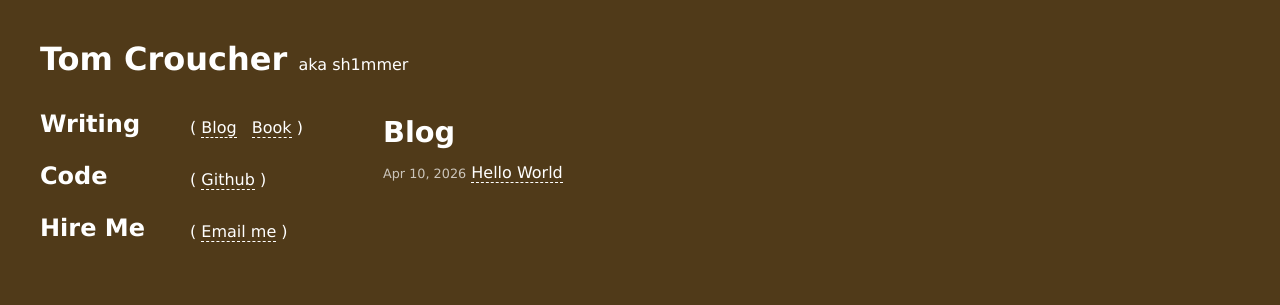
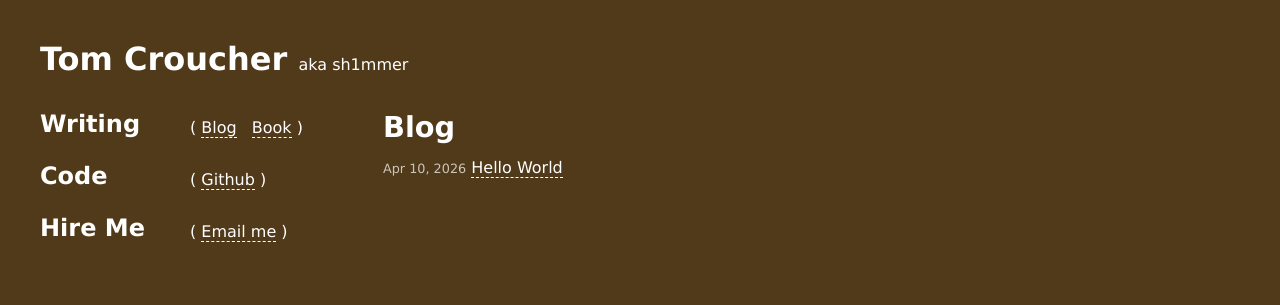
Before and after one commit to sh1mmer/sh1mmer.github.io, a Jekyll site: the page built from blog/index.html, in a window 1280 px wide. Shown: the top 305 px of the page. Built offline with Jekyll 4.4.1, drawn with Linux system fonts in a browser that asks for light colours; the list of posts is cut into pages by our own code.

Commit message:
styling fixes

```diff
--- a/assets/css/style.css
+++ b/assets/css/style.css
@@ -33,7 +33,7 @@ a:hover {
   gap: 80px;
 }
 
-@media (max-width: 600px) {
+@media (max-width: 768px) {
   .home-columns {
     flex-direction: column;
     gap: 2em;
@@ -46,7 +46,6 @@ a:hover {
 
 .content-col {
   flex: 1;
-  padding-top: 0.3em;
 }
 
 .home-layout h1 {
@@ -72,7 +71,7 @@ a:hover {
 
 .content-col h2 {
   font-size: 1.8em;
-  margin-bottom: 0.5em;
+  margin: 0 0 0.5em 0;
 }
 
 .home-layout .section ul {
```
